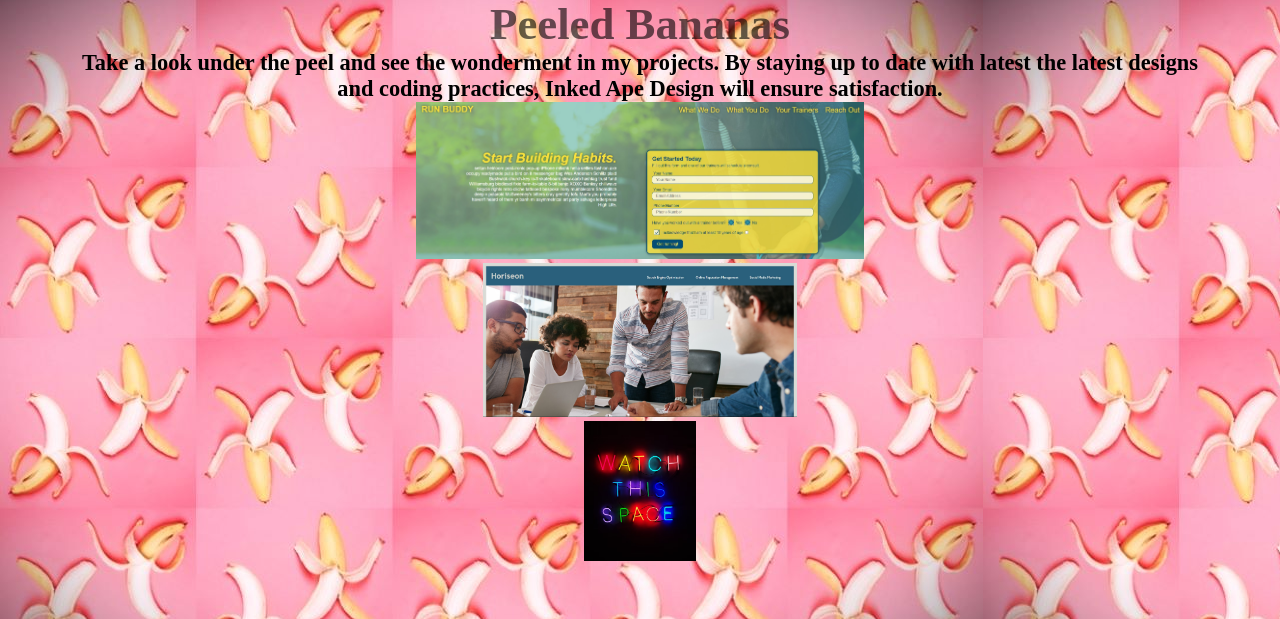
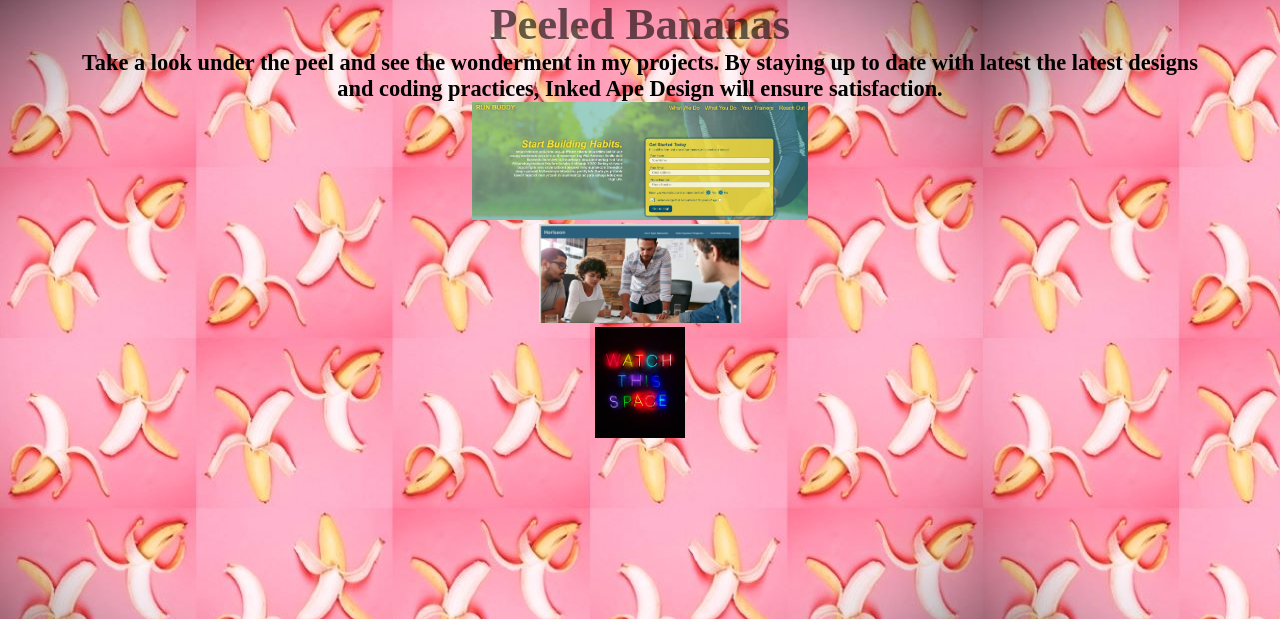
Before and after one commit to PGCranford/PGC-Portfolio-, a plain HTML site: page index.html in a window 1280 px wide. Shown: the part 452-1071 px from the top of the page. Drawn offline with Linux system fonts and the light colour scheme; grey boxes are pictures that could not be loaded.

Commit message:
image resized

```diff
--- a/assets/css/style.css
+++ b/assets/css/style.css
@@ -108,16 +108,16 @@ header img {
 }
 
 .runbuddy {
-    width: 40%;
+    width: 30%;
 
 }
 
 .Horiseon {
-    width: 28%;
+    width: 18%;
 }
 
 .watchthisspace {
-    width: 10%;
+    width: 8%;
 }
 
 .images {
@@ -217,7 +217,6 @@ footer {
 
     }
 
-
     .images {
         width: 100%;
     }
```
